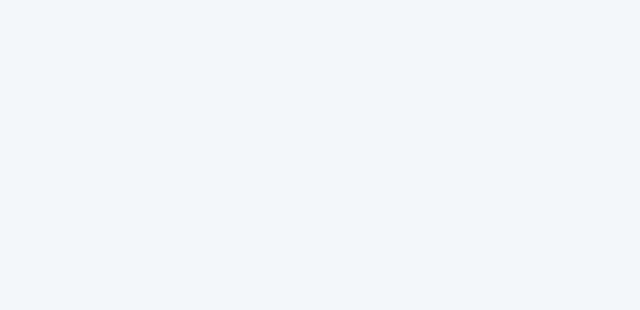
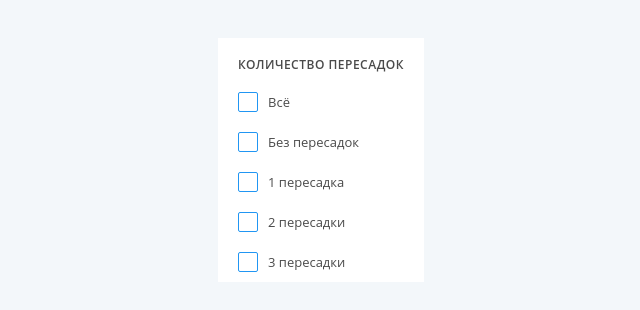
Before and after one commit to OLSER333/avia-sales, a React (Create React App) app: page / in a window 1280 px wide. Shown: the part 240-550 px from the top of the page, without its empty margins (319-959 px from the left). Built offline with nearby package versions, Linux system fonts and the light colour scheme.

Commit message:
added transfers styles

```diff
--- a/package.json
+++ b/package.json
@@ -22,6 +22,7 @@
     "sass": "^1.55.0",
     "typescript": "^4.8.4",
     "typescript-plugin-css-modules": "^3.4.0",
+    "uuid": "^9.0.0",
     "web-vitals": "^2.1.4"
   },
   "scripts": {
@@ -52,6 +53,7 @@
     ]
   },
   "devDependencies": {
+    "@types/uuid": "^8.3.4",
     "@typescript-eslint/eslint-plugin": "^5.40.1",
     "@typescript-eslint/parser": "^5.40.1",
     "airbnb": "^0.0.2",
--- /dev/null
+++ b/src/UI/Checkbox/Checkbox.module.scss
@@ -0,0 +1,47 @@
+@import "../../assets/styles/vars";
+
+.checkbox {
+  display: flex;
+  gap: 10px;
+  padding: 10px 20px;
+  cursor: pointer;
+
+  &:hover {
+    background: #F1FCFF;
+    transition: all $tr-time ease;
+  }
+}
+
+.inp {
+  appearance: none;
+  background: $windows-bg;
+  width: 20px;
+  height: 20px;
+  position: relative;
+  border: 1px solid #2196F3;
+  border-radius: 2px;
+  cursor: pointer;
+
+}
+
+.inp:checked:before {
+  $chech-mark-width: 12px;
+  $chech-mark-height: 8px;
+  content: '';
+  position: absolute;
+  left: calc(50% - $chech-mark-width / 2);
+  top: calc(50% - $chech-mark-height / 2);
+  background: url('../../assets/img/mark.svg') 0 0 / contain no-repeat;
+  width: $chech-mark-width;
+  height: 8px;
+}
+
+
+.label {
+  font-weight: 400;
+  font-size: 13px;
+  line-height: 20px;
+  text-transform: initial;
+  cursor: pointer;
+
+}
--- /dev/null
+++ b/src/UI/Checkbox/Checkbox.tsx
@@ -0,0 +1,21 @@
+import React from 'react'
+
+import cl from './Checkbox.module.scss'
+
+type CheckboxPropsType = {
+  label: string
+  id: number
+}
+
+const Checkbox = ({ label, id }: CheckboxPropsType) => {
+  return (
+    <div className={cl.checkbox}>
+      <input className={cl.inp} id={String(id)} type='checkbox' />
+      <label className={cl.label} htmlFor={String(id)}>
+        {label}
+      </label>
+    </div>
+  )
+}
+
+export default Checkbox
--- a/src/assets/styles/default.scss
+++ b/src/assets/styles/default.scss
@@ -4,5 +4,8 @@ body {
   font-family: $ff;
   font-weight: $fw;
   font-size: $fsz;
-  color: $usual-txt-color
+  color: $usual-txt-color;
+
+  line-height: 1.2;
+  text-transform: uppercase;
 }
--- a/src/assets/styles/vars.scss
+++ b/src/assets/styles/vars.scss
@@ -2,7 +2,11 @@
 $ff: 'Open Sans', sans-serif;
 $fw: 600;
 $fsz: 12px;
+//==================================================================
+$max-w: 800px;
+
 $border-radius: 5px;
+$tr-time: 0.3s;
 $app-bg: #F3F7FA;
 $windows-bg: #fff;
 $windows-padding: 20px;
--- a/src/components/App/App.module.scss
+++ b/src/components/App/App.module.scss
@@ -8,4 +8,11 @@
   margin: 0 auto;
   background: $app-bg;
   min-height: 100vh;
+  width: 100%;
 }
+
+.appWrap {
+  max-width: $max-w;
+  display: flex;
+  gap: 20px;
+}
--- a/src/components/App/App.tsx
+++ b/src/components/App/App.tsx
@@ -1,9 +1,16 @@
 import React from 'react'
 
 import cl from './App.module.scss'
+import Transfers from '../filters/Transfers/Transfers'
 
 const App = () => {
-  return <div className={cl.container}></div>
+  return (
+    <div className={cl.container}>
+      <div className={cl.appWrap}>
+        <Transfers />
+      </div>
+    </div>
+  )
 }
 
 export default App
--- a/src/components/filters/Transfers/Transfers.module.scss
+++ b/src/components/filters/Transfers/Transfers.module.scss
@@ -1,3 +1,13 @@
 @import "../../../assets/styles/vars";
 
-.
+.window {
+  background: $windows-bg;
+  display: flex;
+  flex-direction: column;
+  //padding: $windows-padding;
+}
+
+.header {
+  padding: 20px 20px 10px 20px;
+  letter-spacing: 0.5px;
+}
--- /dev/null
+++ b/src/components/filters/Transfers/Transfers.tsx
@@ -0,0 +1,26 @@
+import React from 'react'
+import cl from './Transfers.module.scss'
+
+import { v4 as uuidv4 } from 'uuid'
+import Checkbox from '../../../UI/Checkbox/Checkbox'
+const Transfers = () => {
+  const formCheckBoxes: Array<string> = [
+    'Всё',
+    'Без пересадок',
+    '1 пересадка',
+    '2 пересадки',
+    '3 пересадки',
+  ]
+  return (
+    <div className={cl.window}>
+      <h2 className={cl.header}>Количество пересадок</h2>
+      <form action=''>
+        {formCheckBoxes.map((el, idx) => (
+          <Checkbox key={uuidv4()} label={el} id={idx} />
+        ))}
+      </form>
+    </div>
+  )
+}
+
+export default Transfers
```
Also changed, not shown: src/components/Spin/Spin.tsx (+13 -3 lines), src/components/filters/Transfers/Transfers.js (deleted, +0 -7 lines), src/assets/styles/common.scss (added), 1 other file (tests, documents, lock files or other folders).
